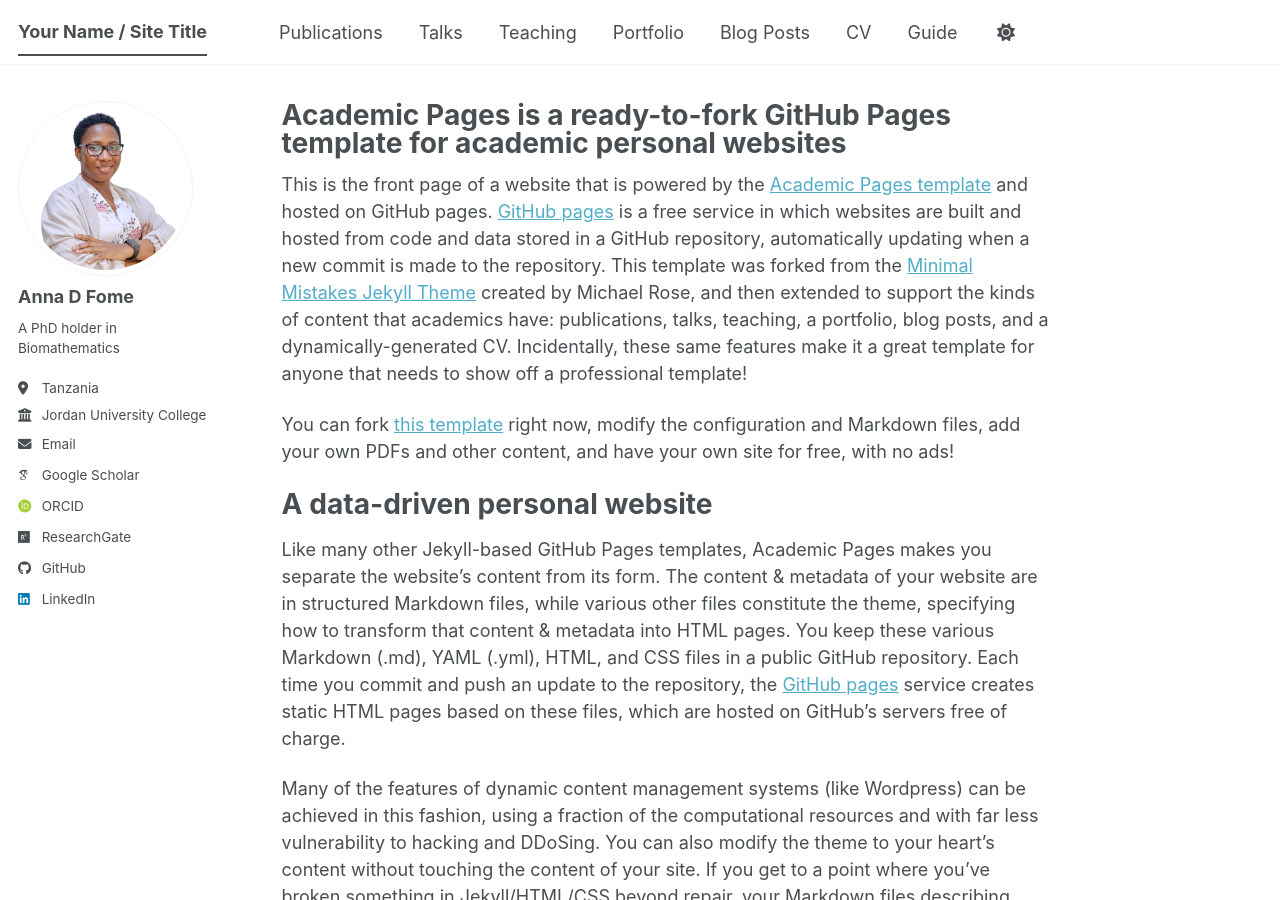
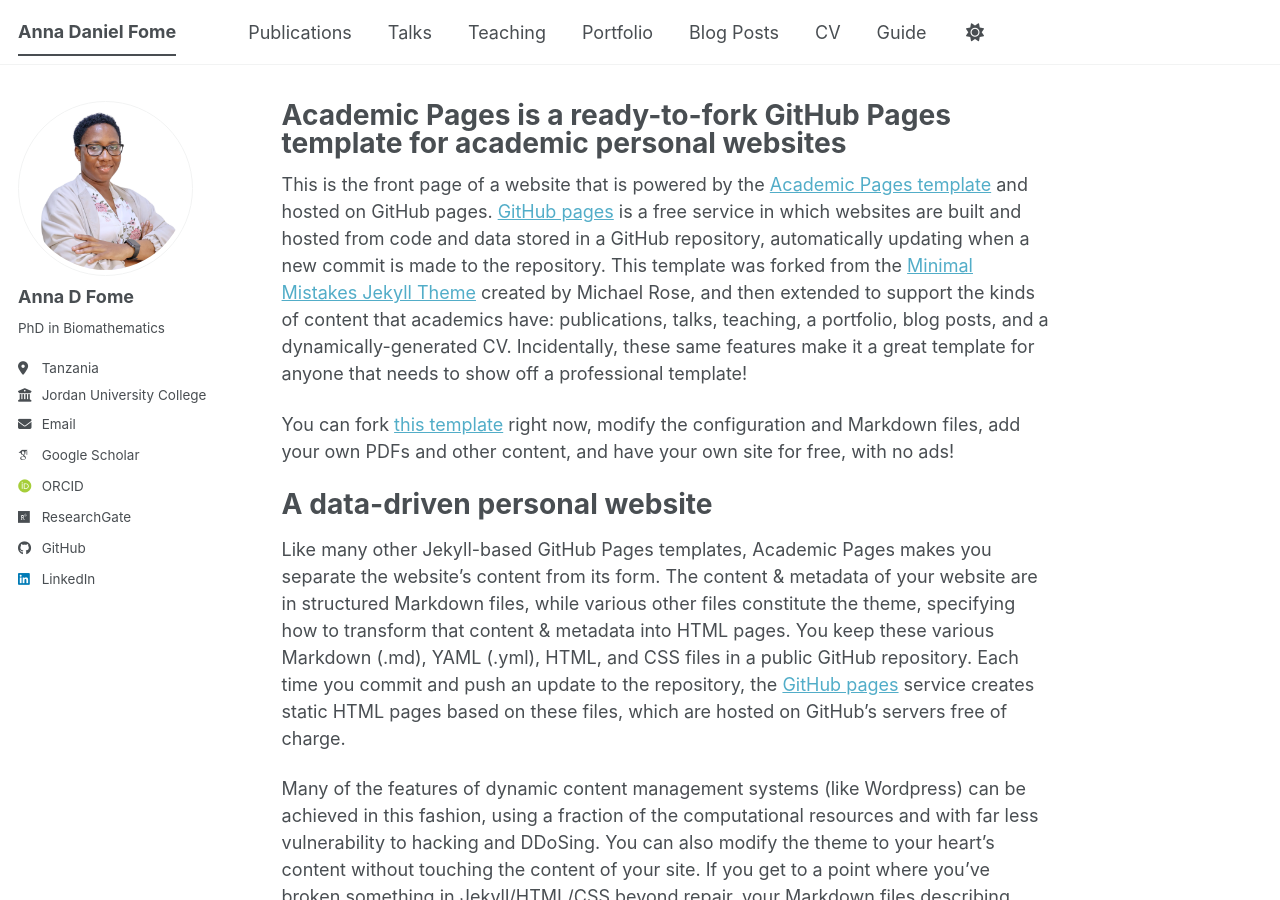
Before and after one commit to FomeA/FomeA.github.io, a Jekyll site: the page built from _pages/about.md, in a window 1280 px wide and 900 px high. Built offline with Jekyll 4.4.1, drawn with Linux system fonts in a browser that asks for light colours; some web fonts are replaced; a script bundle is joined from its source files by our own code; library files that are not in the unit come from our copies.

Commit message:
Update _config.yml

```diff
--- a/_config.yml
+++ b/_config.yml
@@ -9,7 +9,7 @@
 # Basic Site Settings
 locale                   : "en-US"
 site_theme               : "default" # The available themes options are "default", "air", "sunrise", "mint", "dirt" and "contrast"
-title                    : "Your Name / Site Title"
+title                    : "Anna Daniel Fome" #"Your Name / Site Title"
 title_separator          : "-"
 name                     : &name "Your Name"
 description              : &description "Your Name's academic portfolio"   # Update this with a general description of your site, this is the default if not overridden by a page
@@ -26,7 +26,7 @@
   avatar           : "159.png"
   name             : "Anna D Fome"
   # pronouns         : # example: "she/her"
-  bio              : " A PhD holder in Biomathematics"
+  bio              : "PhD in Biomathematics"
   location         : "Tanzania"
   employer         : "Jordan University College"
   uri              : # URL
```
